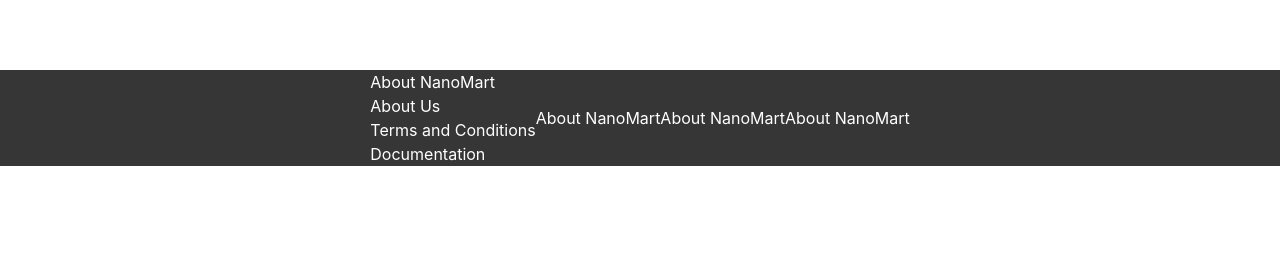
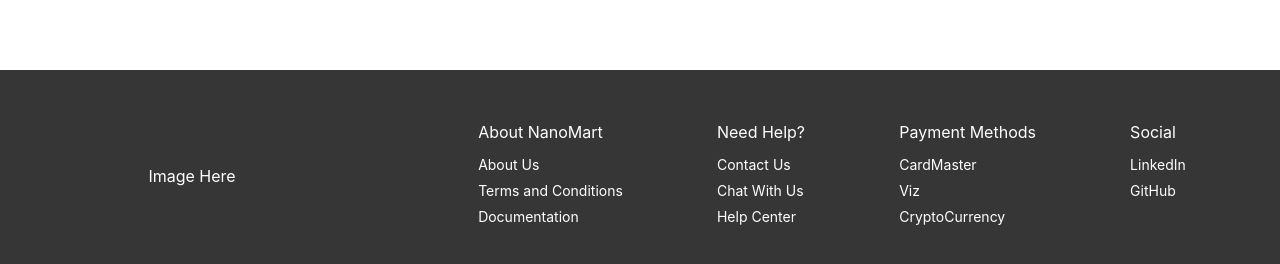
Before and after one commit to simple-codes22/NanoMart, a React (Vite) app: page / in a window 1280 px wide. Shown: the part 1877-2141 px from the top of the page. Before the commit the page ends 2043 px from the top, so only its background shows below. Built offline with nearby package versions, Linux system fonts and the light colour scheme.

Commit message:
Fixed footer placement issue, routing path error and styled cart page

```diff
--- a/src/components/Footer.tsx
+++ b/src/components/Footer.tsx
@@ -1,22 +1,93 @@
-import { Box, Flex, Text } from "@chakra-ui/react";
-import { Link } from 'react-router-dom';
+import { Box, Flex, Text, Link } from "@chakra-ui/react";
+import { Link as RouterLink } from 'react-router-dom';
 
 const Footer = () => {
+  const FooterDetails = [
+    {
+      title: "About NanoMart",
+      contentLinks: [
+        {
+          title: "About Us",
+          link: "#"
+        },
+        {
+          title: "Terms and Conditions",
+          link: "#"
+        },
+        {
+          title: "Documentation",
+          link: "#"
+        },
+      ]
+    },
+    {
+      title: 'Need Help?',
+      contentLinks: [
+        {
+          title: "Contact Us",
+          link: "#"
+        },
+        {
+          title: "Chat With Us",
+          link: "#"
+        },
+        {
+          title: "Help Center",
+          link: "#"
+        },
+      ]
+    },
+    {
+      title: "Payment Methods",
+      contentLinks: [
+        {
+          title: "CardMaster",
+          link: "#"
+        },
+        {
+          title: "Viz",
+          link: "#"
+        },
+        {
+          title: "CryptoCurrency",
+          link: "#",
+        },
+      ]
+    },
+    {
+      title: "Social",
+      contentLinks: [
+        {
+          title: "LinkedIn",
+          link: "#"
+        },
+        {
+          title: "GitHub",
+          link: "#",
+        },
+      ]
+    }
+  ]
+
   return (
-    <Box as='footer' display='flex' justifyContent='center' alignItems='center' background="#000000c9" color="white">
-        <Flex width='100%' maxWidth='1280px' justify="center" align='center' >
-          <Box display='flex' justifyContent='center' flexDirection='column'>
-            <Text>About NanoMart</Text>
-            <Box display='flex' flexDirection='column'>
-              <Link to='#'>About Us</Link>
-              <Link to='#'>Terms and Conditions</Link>
-              <Link to='#'>Documentation</Link>
-            </Box>
-          </Box>
-          <Box display='flex' justifyContent='center' flexDirection='column'><Text>About NanoMart</Text></Box>
-          <Box display='flex' justifyContent='center' flexDirection='column'><Text>About NanoMart</Text></Box>
-          <Box display='flex' justifyContent='center' flexDirection='column'><Text>About NanoMart</Text></Box>
+    <Box as='footer' mt='auto' display='flex' justifyContent='center' alignItems='center' pt="50px" pb="50px" background="#000000c9" color="white">
+      <Flex width="100%" alignItems='center' maxW='1280px'>
+        <Flex justify='center' width='30%' align='center'>
+          Image Here
         </Flex>
+        <Flex width='70%' justify="space-evenly" flexWrap='wrap' align='flex-start'>
+          {FooterDetails.map(elem => (
+            <Flex direction='column' key={FooterDetails.indexOf(elem)}>
+              <Text mb="10px">{elem.title}</Text>
+              {elem.contentLinks.map(link_ => (
+                <Link pb="5px" fontSize='14px' _hover={{
+                  textDecoration: 'underline'
+                }} as={RouterLink} key={`${FooterDetails.indexOf(elem)}${elem.contentLinks.indexOf(link_)}`} to={link_.link}>{link_.title}</Link>
+              ))}
+            </Flex>
+          ))}
+        </Flex>
+      </Flex>
     </Box>
   )
 }
--- a/src/components/Header.tsx
+++ b/src/components/Header.tsx
@@ -28,9 +28,9 @@
 
         <HStack align='center' spacing='70px'>
           { user ?
-            <Link to={`profile/`}>Account</Link>
+            <Link to={`/profile/`}>Account</Link>
             :
-            <Link to={`auth/`}>Login / Sign Up</Link>
+            <Link to={`/auth/`}>Login / Sign Up</Link>
           }
           <Link to="/cart">Cart <Tag display='inline-flex' justifyContent='center' alignItems='center' colorScheme="orange" size='md'><TagLabel>0</TagLabel></Tag></Link>
         </HStack>
--- a/src/index.css
+++ b/src/index.css
@@ -3,10 +3,8 @@
     padding: 0;
     box-sizing: border-box;
 }
-body {
-    /* display: flex; */
-    /* justify-content: center; */
-    /* align-items: center; */
-    /* flex-direction: column; */
-    /* width: 100%; */
+#root {
+    display: flex;
+    flex-direction: column;
+    min-height: 100vh;
 }
--- a/src/pages/Authentication.tsx
+++ b/src/pages/Authentication.tsx
@@ -30,7 +30,7 @@
                 email: loginState.email,
               })
             }} />
-            <Input name="email" variant='flushed' mb="20px" placeholder="email" onKeyUp={(elem) => {
+            <Input name="email" variant='flushed' mb="20px" placeholder="Email" onKeyUp={(elem) => {
               console.log((typeof elem).toString());
               setLoginState({
                 username: loginState.username,
--- a/src/pages/Cart.tsx
+++ b/src/pages/Cart.tsx
@@ -1,13 +1,26 @@
-import { Flex } from "@chakra-ui/react"
-import Header from "../components/Header"
-import Footer from "../components/Footer"
+import { Button, Flex, Text } from "@chakra-ui/react";
+import Header from "../components/Header";
+import Footer from "../components/Footer";
+import { useContext, useEffect } from "react";
+import { UserContext } from "../components/userContext";
 
 const Cart = () => {
+  useEffect(() => {
+    document.title = "NanoMart | Cart"
+  })
+
+  const { user } = useContext(UserContext);
+
   return (
     <>
     <Header />
-    <Flex as='main'>
-      Cart Section
+    <Flex as='main'  align='center' width="100%">
+      {user ? <></>:
+        <Flex justify='center' align='center' width="100%" minH='500px' direction='column'>
+          <Text fontSize='35px' fontWeight='600' color="#0000009a">Your Cart Is Empty</Text>
+          <Button mt='20px' mb='20px'>Sign In</Button>
+        </Flex>
+      }
     </Flex>
     <Footer />
     </>
```
Also changed, not shown: src/App.tsx (+16 -16 lines).
